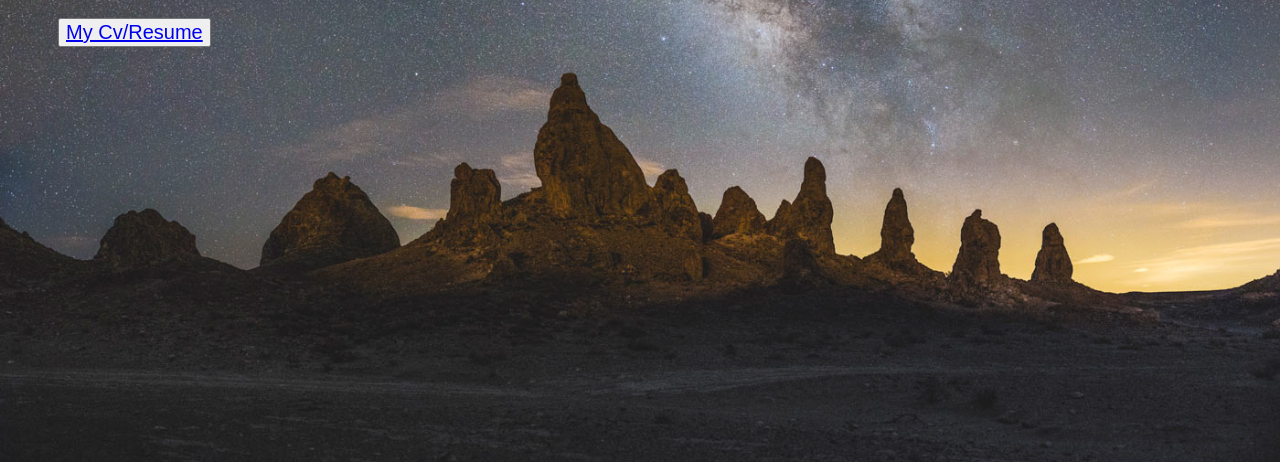
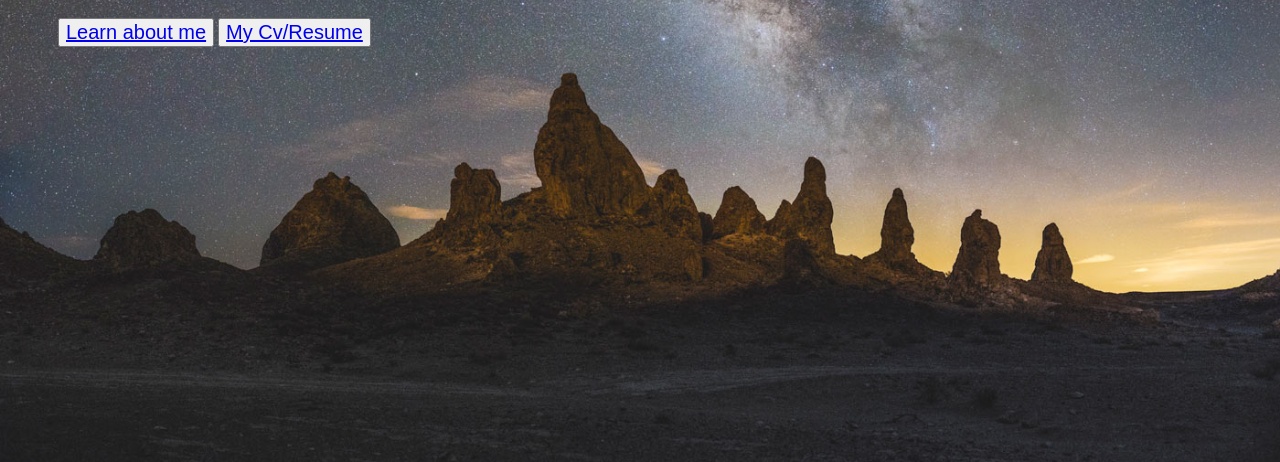
Before and after one commit to markjvecina/marksavy, a plain HTML site: page index.html in a window 1280 px wide. Shown: the part 338-800 px from the top of the page. Drawn offline with Linux system fonts and the light colour scheme.

Commit message:
Update index.html

```diff
--- a/index.html
+++ b/index.html
@@ -13,6 +13,7 @@
             right im practicing my coding skill in html and css.
 
         </p>
+        <button type="button"><a href="#">Learn about me</a></button>
         <button type="button"><a href="mycv.html">My Cv/Resume</a></button>
     </div>
 </body>
```
